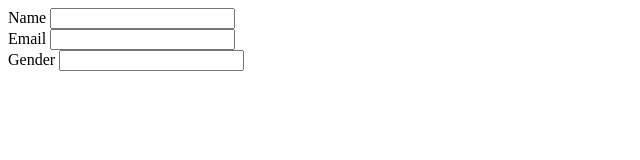
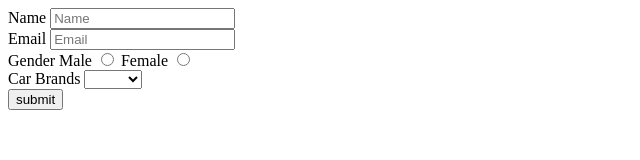
Before and after one commit to acciojob/signup-form-car-MayankMotan, a website: page main.html in a window 1280 px wide. Shown: the whole page, without its empty margins (0-640 px from the left). Drawn offline with Linux system fonts and the light colour scheme.

Commit message:
created a submission

```diff
--- a/main.html
+++ b/main.html
@@ -8,22 +8,36 @@
 
 <body>
 	<form method="post">
-		<div>
-			<label for="name">Name</label>
-			<input type="text" id="name" required>
-		</div>
+		<label for="name">Name</label>
+		<input type="text" name="name" id="name" placeholder="Name" required>
+		<br>
 
-		<div>
-			<label for="email">Email</label>
-			<input type="email" id="email" required>
-		</div>
+		<label for="email">Email</label>
+		<input type="email" name="email" id="email" placeholder="Email" required>
+		<br>
 
-		<div>
-			<label for="gender">Gender</label>
-			<input type=""
-		</div>
+		<label for="gender">Gender</label>
+		<label for="male">Male</label>
+		<input type="radio" name="gender" id="gender_m" required>
+		<label for="female">Female</label>
+		<input type="radio" name="gender" id="gender_f" required>
+		<br>
+
+		<label for="cars">Car Brands</label>
+		<select name="cars" id="cars">
+			<option value="--Please choose an option"  ></option>
+			<option id="cars" value="BMW" required>BMW</option>
+			<option id="cars" value="Audi" required>Audi</option>
+			<option id="cars" value="Lexus" required>Lexus</option>
+			<option id="cars" value="Ford" required>Ford</option>
+		</select>
+		<br>
+
+
+
+	<button type="submit">submit</button>
 	</form>
-    <script type="text/javascript" src="./script.js">
+	 <script type="text/javascript" src="./script.js">
 </script>
 
 </body>
```
